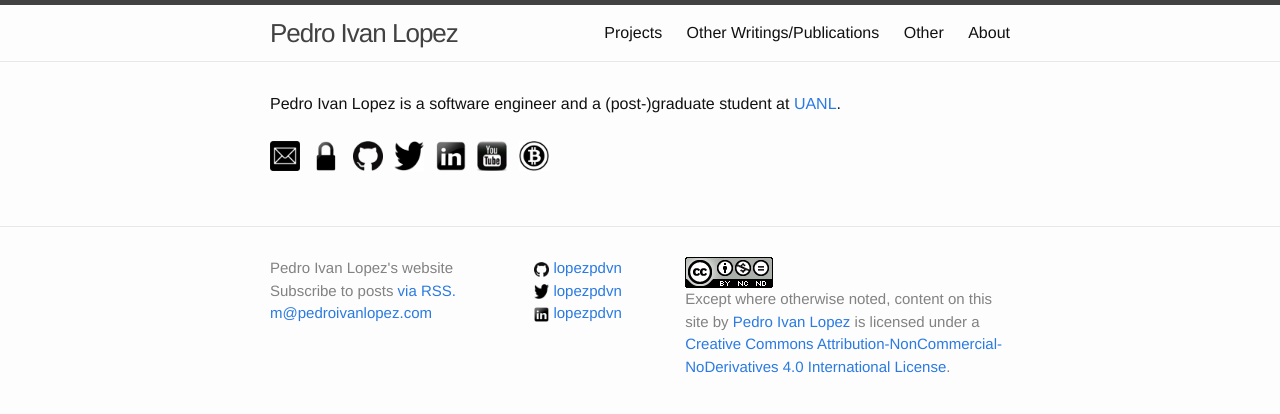
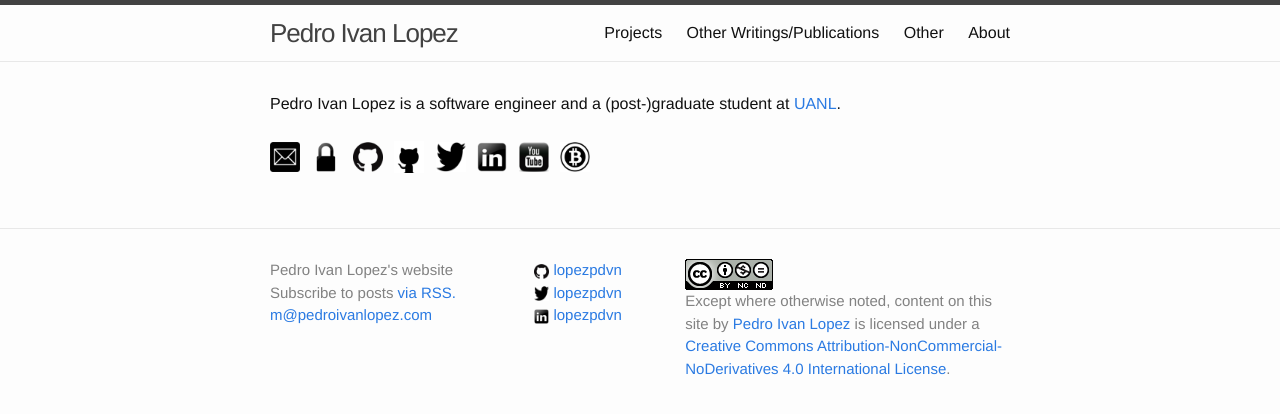
Before and after one commit to lopezpdvn/lopezpdvn.github.io, a Jekyll site: the page built from pages/index.md, in a window 1280 px wide. Shown: the top 414 px of the page. Built offline with Jekyll 4.4.1, drawn with Linux system fonts in a browser that asks for light colours.

Commit message:
Added gist button

```diff
--- /dev/null
+++ b/_includes/buttons/gist.html
@@ -0,0 +1 @@
+<a href="https://gist.github.com/{{ site.github_username }}" target="_blank"> <img class="homebutton" src="{{ site.baseurl }}/{{ site.images_dir }}/buttons/gist.png" alt="lopezpdvn@gist.github.com" title="lopezpdvn@gist.github.com" height="32px" width="30px" /></a>
--- a/pages/index.md
+++ b/pages/index.md
@@ -6,4 +6,4 @@
 {{ site.author }} is a software engineer and a (post-)graduate student at
 [UANL](http://www.uanl.mx).
 
-{% include buttons/email.html %}{% include buttons/openpgp.html %}{% include buttons/github.html %}{% include buttons/twitter.html %}{% include buttons/linkedin.html %}{% include buttons/youtube.html %}{% include buttons/bitcoin.html %}
+{% include buttons/email.html %}{% include buttons/openpgp.html %}{% include buttons/github.html %}{% include buttons/gist.html %}{% include buttons/twitter.html %}{% include buttons/linkedin.html %}{% include buttons/youtube.html %}{% include buttons/bitcoin.html %}
```
Also changed, not shown: images/buttons/gist.png (renamed from images/buttons/github1.png).
